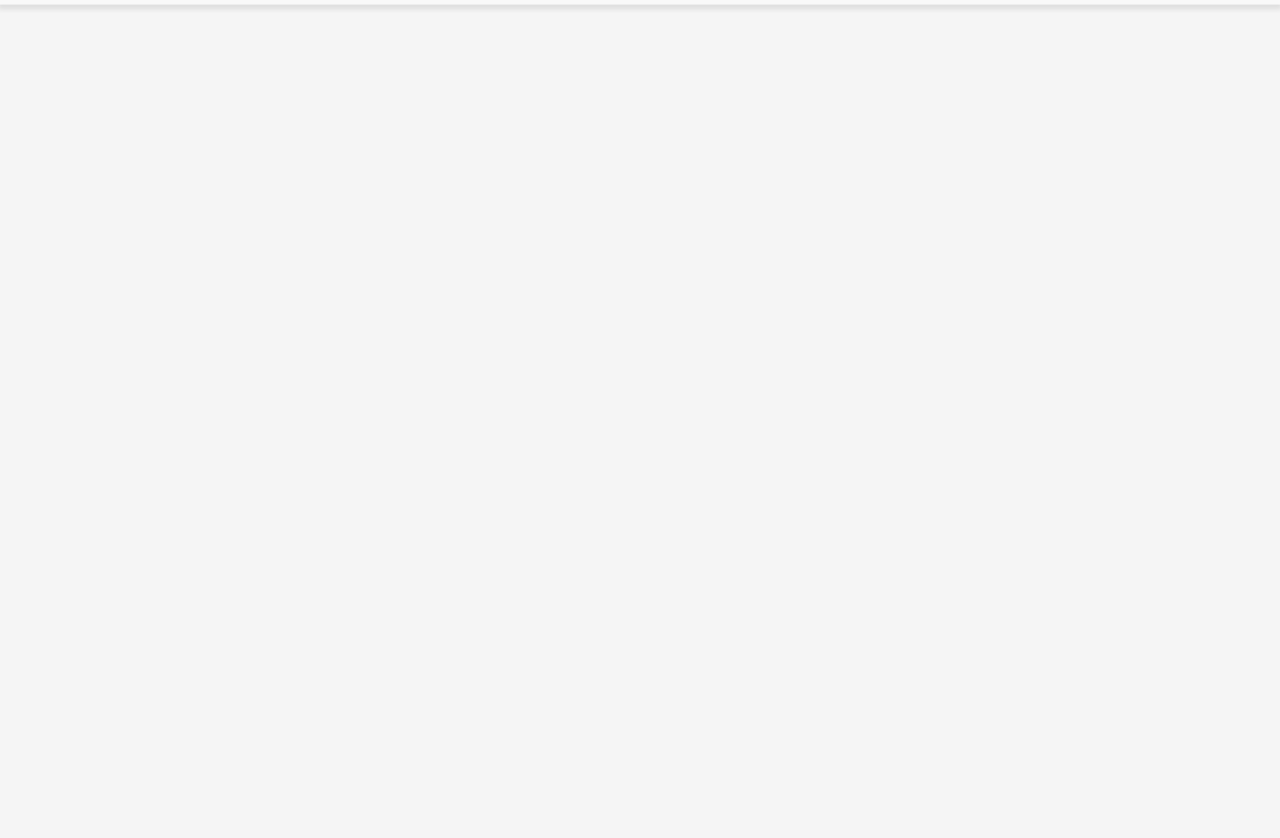
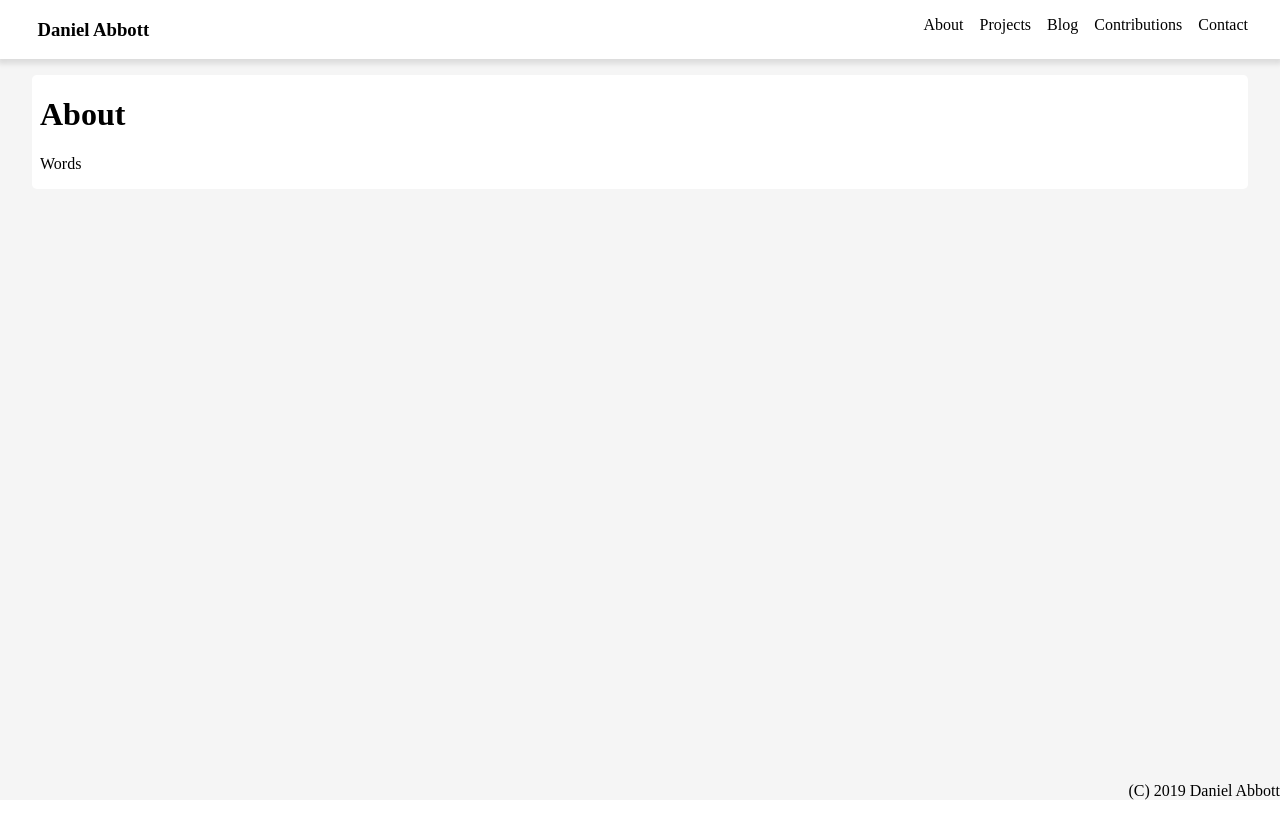
Before and after one commit to daniel-abbott/Portfolio2, a Svelte app: page / in a window 1280 px wide. Shown: the top 838 px of the page. After the commit the page ends 800 px from the top, so only its background shows below. Built offline with nearby package versions, Linux system fonts and the light colour scheme.

Commit message:
SPA revamp! - No more vertical scroll - Intro anim disabled for dev

```diff
--- a/src/App.svelte
+++ b/src/App.svelte
@@ -7,11 +7,22 @@
 	import { onMount } from 'svelte';
 
 	let intro = false;
-	let showApp = false;
+	let showApp = true;
 
-	onMount(() => {
-		intro = true;
-	})
+	const stateChangeDuration = 800;
+	const appStates = {
+		ABOUT: 'about',
+		PROJECTS: 'projects',
+		BLOG: 'blog',
+		CONTRIB: 'contributions',
+		CONTACT: 'contact'
+	}
+
+	let currentState = appStates.ABOUT;
+
+	// onMount(() => {
+	// 	intro = true;
+	// })
 
 	const loadApp = () => {
 		intro = false;
@@ -20,6 +31,30 @@
 		}, 1000);
 		//showApp = true;
 	}
+
+	const changeState = (state) => {
+        console.log(state);
+        switch (state) {
+            case 0:
+                currentState = appStates.ABOUT;
+                break;
+            case 1:
+                currentState = appStates.PROJECTS;
+                break;
+            case 2:
+                currentState = appStates.BLOG;
+                break;
+            case 3:
+                currentState = appStates.CONTRIB;
+                break;
+            case 4:
+                currentState = appStates.CONTACT;
+				break;
+			default:
+				currentState = appStates.ABOUT;
+				break;
+        }
+    }
 </script>
 
 <style>
@@ -28,7 +63,9 @@
 		flex-flow: column nowrap;
 		align-items: center;
 		background-color: whitesmoke;
-		height: 100%;
+		width: 100%;
+		height: 100vh;
+		overflow: hidden;
 	}
 	img {
         margin-bottom: 1em;
@@ -40,11 +77,11 @@
 
 <main class="app">
 	{#if intro}
-	<Intro loadApp={loadApp} />
+		<Intro loadApp={loadApp} />
 	{/if}
 	{#if showApp}
-	<Nav />
-	<Main />
-	<Footer />
+		<Nav changeState={changeState} currentState={currentState} appStates={appStates} />
+		<Main stateChangeDuration={stateChangeDuration} currentState={currentState} appStates={appStates} />
+		<Footer />
 	{/if}
 </main>
--- a/src/components/Card.svelte
+++ b/src/components/Card.svelte
@@ -56,11 +56,11 @@
     }
 </style>
 
-<div on:mouseleave="{() => hovered=false}" on:mouseenter="{() => hovered=true}" in:fade="{{ delay: 1200, duration: 800 }}" class="card" style="--width: {width}; --height: {height};">
+<div on:mouseleave="{() => hovered=false}" on:mouseenter="{() => hovered=true}" in:fade="{{ delay: 800, duration: 800 }}" class="card" style="--width: {width}; --height: {height};">
     {#if image}
         <img src={image} alt="placeholder" width="100%" height="100%"/>
     {/if}
-    {#if hovered}
+    {#if hovered || !image}
     <div transition:fly="{{ y:100, duration: 600 }}" class="card-text">
         <h3 transition:fly="{{ y:100, duration: 800 }}">{title}</h3>
         <p transition:fly="{{ y:100, duration: 1000 }}">{description}</p>
--- a/src/components/CardList.svelte
+++ b/src/components/CardList.svelte
@@ -1,9 +1,11 @@
 <script>
     import Card from './Card.svelte';
+    import { fly } from 'svelte/transition';
 
     export let title;
     export let cardObject;
     export let id;
+    export let stateChangeDuration;
 
     const cardWidth = cardObject.width;
     const cardHeight = cardObject.height;
@@ -12,11 +14,13 @@
 
 <style>
     .cardList {
+        position: absolute;
+        top: 0;
         display: flex;
         flex-flow: column nowrap;
         background-color: white;
         width: 95%;
-        margin-bottom: 1em;
+        /* margin-bottom: 1em; */
         border-radius: 0.3em;
         z-index: 1;
     }
@@ -31,7 +35,7 @@
     }
 </style>
 
-<section id={id} class="cardList">
+<section transition:fly="{{ y: 1000, duration: stateChangeDuration }}" id={id} class="cardList">
     <div class="cardList-title">
         <h1>{title}</h1>
     </div>
--- a/src/components/Footer.svelte
+++ b/src/components/Footer.svelte
@@ -4,11 +4,14 @@
 
 <style>
     div {
+        position: fixed;
+        bottom: 0;
         display: flex;
         flex-flow: row nowrap;
         flex-direction: row-reverse;
         width: 100%;
         z-index: 1;
+        /* background-color: white; */
     }
 </style>
 
--- a/src/components/Main.svelte
+++ b/src/components/Main.svelte
@@ -6,20 +6,35 @@
     import projects from '../data/projects.js';
     import blog from '../data/blog.js';
     import contributions from '../data/contributions.js';
+
+    export let appStates;
+    export let currentState;
+    export let stateChangeDuration;
 </script>
 
 <style>
-    div {
+    main {
+        margin-top: 2vh;
+        position: relative;
         display: flex;
         flex-flow: column nowrap;
         align-items: center;
+        width: 100%;
+        height: 100%;
+        overflow: hidden;
     }
 </style>
 
-<div in:fly="{{y: 100, delay: 800, duration: 800}}">
-    <TextBlock id="about" title="About" />
-    <CardList id="projects" title="Projects" cardObject={projects} />
-    <CardList id="blog" title="Blog" cardObject={blog} />
-    <CardList id="contrib" title="Contributions" cardObject={contributions} />
-    <TextBlock id="contact" title="Contact" />
-</div>
+<main transition:fly="{{y: 100, delay: 800, duration: 800}}">
+    {#if currentState === appStates.ABOUT}
+        <TextBlock stateChangeDuration={stateChangeDuration} id="about" title="About" />
+    {:else if currentState === appStates.PROJECTS}
+        <CardList stateChangeDuration={stateChangeDuration} id="projects" title="Projects" cardObject={projects} />
+    {:else if currentState === appStates.BLOG}
+        <CardList stateChangeDuration={stateChangeDuration} id="blog" title="Blog" cardObject={blog} />
+    {:else if currentState === appStates.CONTRIB}
+        <CardList stateChangeDuration={stateChangeDuration} id="contrib" title="Contributions" cardObject={contributions} />
+    {:else if currentState === appStates.CONTACT}
+        <TextBlock stateChangeDuration={stateChangeDuration} id="contact" title="Contact" />
+    {/if}
+</main>
--- a/src/components/Nav.svelte
+++ b/src/components/Nav.svelte
@@ -1,5 +1,9 @@
 <script>
     import { fly } from 'svelte/transition';
+
+    export let appStates;
+    export let currentState;
+    export let changeState;
 </script>
 
 <style>
@@ -19,49 +23,50 @@
             color: black;
         }
     }
-    h3 {
-        padding-left: 2em;
-    }
-    div {
+    nav {
+        position: -webkit-sticky;
+        position: sticky;
+        top: 0;
         display: flex;
         flex-flow: row nowrap;
         justify-content: space-between;
-        position: -webkit-sticky;
-        position: sticky;
-        top: 0;
         background-color: white;
         width: 100%;
-        box-shadow: 0 3px 5px 2px rgba(0, 0, 0, 0.2);
+        box-shadow: 0 3px 5px 2px rgba(0, 0, 0, 0.1);
         z-index: 100;
+    }
+    h3 {
+        padding-left: 2em;
     }
     ul {
         display: flex;
         padding-right: 2em;
     }
-    a {
+    span {
         animation-name: mouseLeave;
         animation-duration: 0.2s;
         margin-left: 1em;
         color: black;
         text-decoration: none;
+        cursor: pointer;
     }
-    a:hover {
+    span:hover {
         animation-name: mouseOver;
         animation-duration: 0.2s;
         color: orange;
     }
-    a:active {
+    span:active {
         color: orangered;
     }
 </style>
 
-<div in:fly="{{y: -100, duration: 1000}}">
+<nav in:fly="{{y: -100, duration: 1000}}">
     <h3>Daniel Abbott</h3>
-    <ul>
-        <a href="#about">About</a>
-        <a href="#projects">Projects</a>
-        <a href="#blog">Blog</a>
-        <a href="#contrib">Contributions</a>
-        <a href="#contact">Contact</a>
+    <ul bind>
+        <span on:click="{() => changeState(0)}">About</span>
+        <span on:click="{() => changeState(1)}">Projects</span>
+        <span on:click="{() => changeState(2)}">Blog</span>
+        <span on:click="{() => changeState(3)}">Contributions</span>
+        <span on:click="{() => changeState(4)}">Contact</span>
     </ul>
-</div>
+</nav>
--- a/src/components/TextBlock.svelte
+++ b/src/components/TextBlock.svelte
@@ -1,10 +1,15 @@
 <script>
+    import { fly } from 'svelte/transition';
+
+    export let stateChangeDuration;
     export let title;
     export let id;
 </script>
 
 <style>
     .textblock {
+        position: absolute;
+        top: 0;
         background-color: white;
         width: 95%;
         margin-bottom: 1em;
@@ -16,7 +21,7 @@
     }
 </style>
 
-<section id={id} class="textblock">
+<section transition:fly="{{ y: 1000, duration: stateChangeDuration }}" id={id} class="textblock">
     <div class="textblock-text">
         <h1>{title}</h1>
         <p>Words</p>
```
